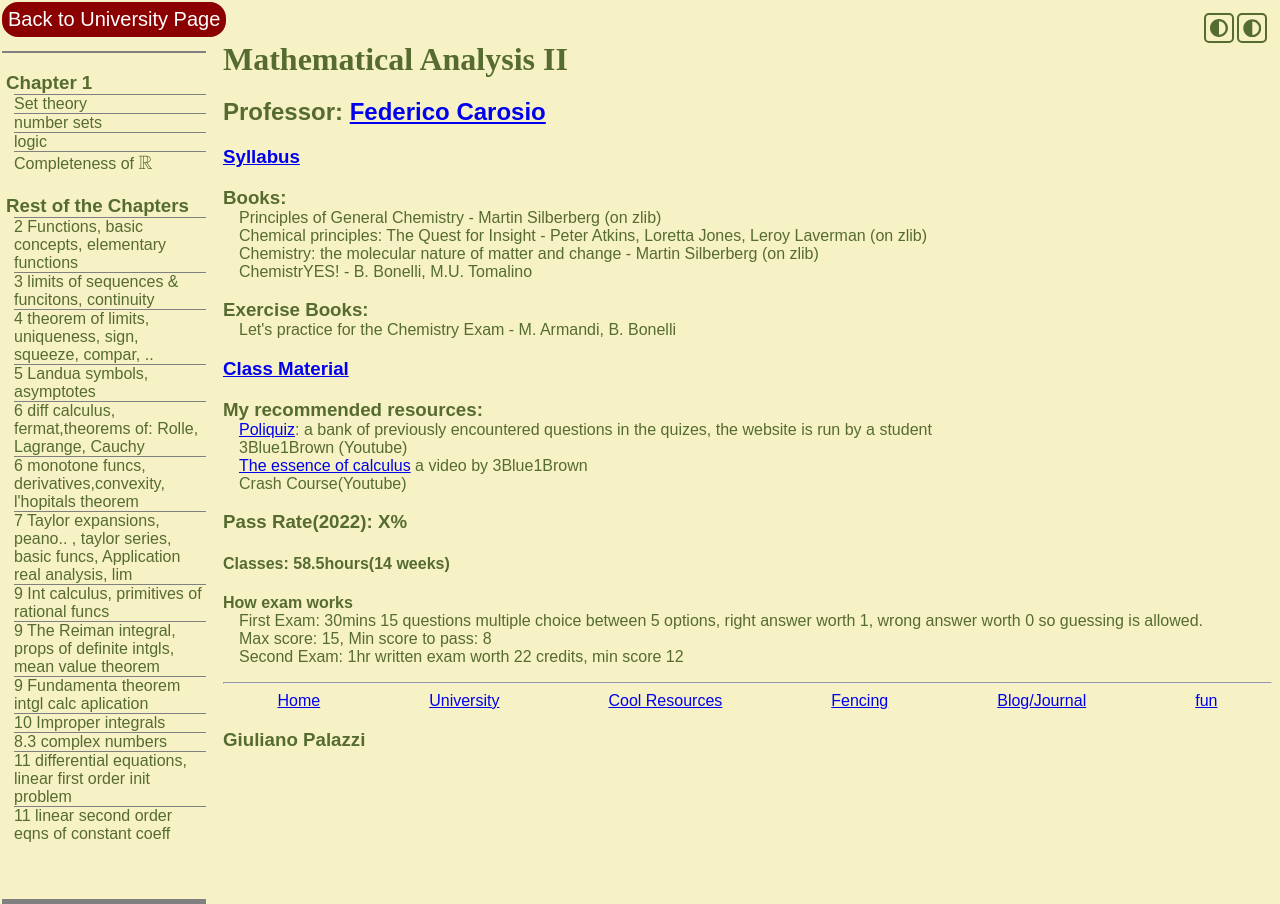
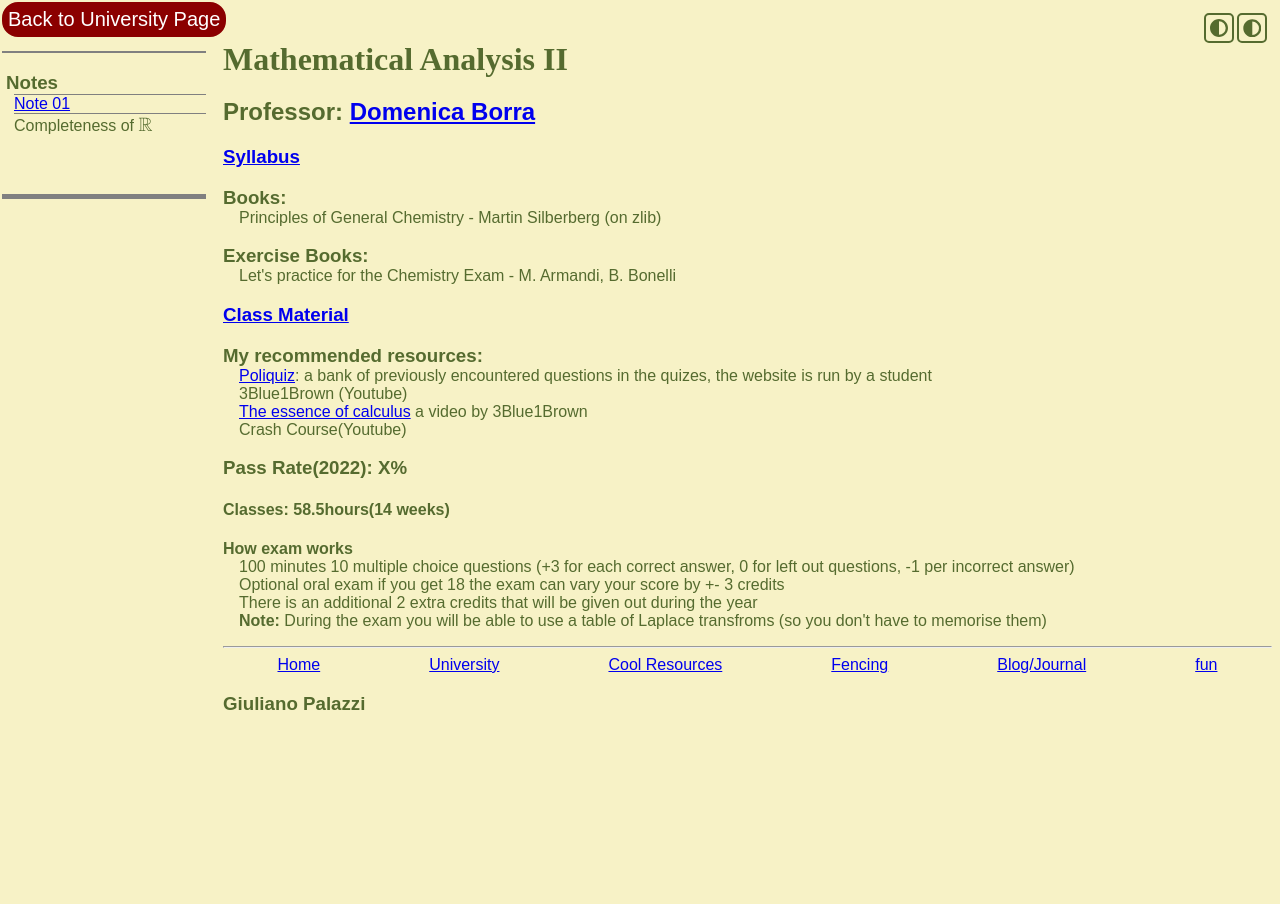
Before and after one commit to GiulianoPalazzi/giulianopalazzi.github.io, a Jekyll site: the page built from uni/mth2/mth2_index.html, in a window 1280 px wide. Built offline with Jekyll 4.4.1, drawn with Linux system fonts in a browser that asks for light colours; nearby versions of some CDN libraries.

Commit message:
added syllabus and first notes to math analysis 2

```diff
--- a/uni/mth2/mth2_index.html
+++ b/uni/mth2/mth2_index.html
@@ -8,8 +8,8 @@
 <h2>
   Professor:
   <a
-    href="https://www.disat.polito.it/personale/scheda/(nominativo)/federico.carosio"
-    >Federico Carosio</a
+    href="https://www.disma.polito.it/personale/scheda/(nominativo)/domenica.borra"
+    >Domenica Borra</a
   >
 </h2>
 
@@ -18,11 +18,6 @@
 <h3 style="margin-bottom: 0px">Books:</h3>
 <p style="margin-top: 0px; margin-left: 1em;">
   Principles of General Chemistry - Martin Silberberg (on zlib)<br />
-  Chemical principles: The Quest for Insight - Peter Atkins, Loretta
-  Jones, Leroy Laverman (on zlib)<br />
-  Chemistry: the molecular nature of matter and change - Martin Silberberg
-  (on zlib)<br />
-  ChemistrYES! - B. Bonelli, M.U. Tomalino<br />
 </p>
 
 <h3 style="margin-bottom: 0px">Exercise Books:</h3>
@@ -48,19 +43,17 @@
 <h4>Classes: 58.5hours(14 weeks)</h4>
 <h4 style="margin-bottom: 0px">How exam works</h4>
 <p style="margin-top: 0px; margin-left: 1em;">
-  First Exam: 30mins 15 questions multiple choice between 5 options, right
-  answer worth 1, wrong answer worth 0 so guessing is allowed.<br />
-  Max score: 15, Min score to pass: 8<br />
+100 minutes 10 multiple choice questions (+3 for each correct answer, 0 for left out questions, -1 per incorrect answer)<br>
+Optional oral exam if you get 18 the exam can vary your score by +- 3 credits<br>
+There is an additional 2 extra credits that will be given out during the year<br>
 
-  Second Exam: 1hr written exam worth 22 credits, min score 12
+<b>Note:</b> During the exam you will be able to use a table of Laplace transfroms (so you don't have to memorise them)
 </p>
 
 <div class="left_panel">
-  <h3>Chapter 1</h3>
+  <h3>Notes</h3>
   <ul>
-    <li>Set theory</li>
-    <li>number sets</li>
-    <li>logic</li>
+    <li><a href="note01">Note 01</a></li>
     <li>
       Completeness of
       <span
@@ -87,24 +80,4 @@
       >
     </li>
   </ul>
-  <h3>Rest of the Chapters</h3>
-  <ul>
-    <li>2 Functions, basic concepts, elementary functions</li>
-    <li>3 limits of sequences & funcitons, continuity</li>
-    <li>4 theorem of limits, uniqueness, sign, squeeze, compar, ..</li>
-    <li>5 Landua symbols, asymptotes</li>
-    <li>6 diff calculus, fermat,theorems of: Rolle, Lagrange, Cauchy</li>
-    <li>6 monotone funcs, derivatives,convexity, l'hopitals theorem</li>
-    <li>
-      7 Taylor expansions, peano.. , taylor series, basic funcs, Application
-      real analysis, lim
-    </li>
-    <li>9 Int calculus, primitives of rational funcs</li>
-    <li>9 The Reiman integral, props of definite intgls, mean value theorem</li>
-    <li>9 Fundamenta theorem intgl calc aplication</li>
-    <li>10 Improper integrals</li>
-    <li>8.3 complex numbers</li>
-    <li>11 differential equations, linear first order init problem</li>
-    <li>11 linear second order eqns of constant coeff</li>
-  </ul>
 </div>
```
Also changed, not shown: uni/mth2/note01.md (added, +48 -0 lines), uni/mth2/syllabus.md (added, +34 -0 lines).
